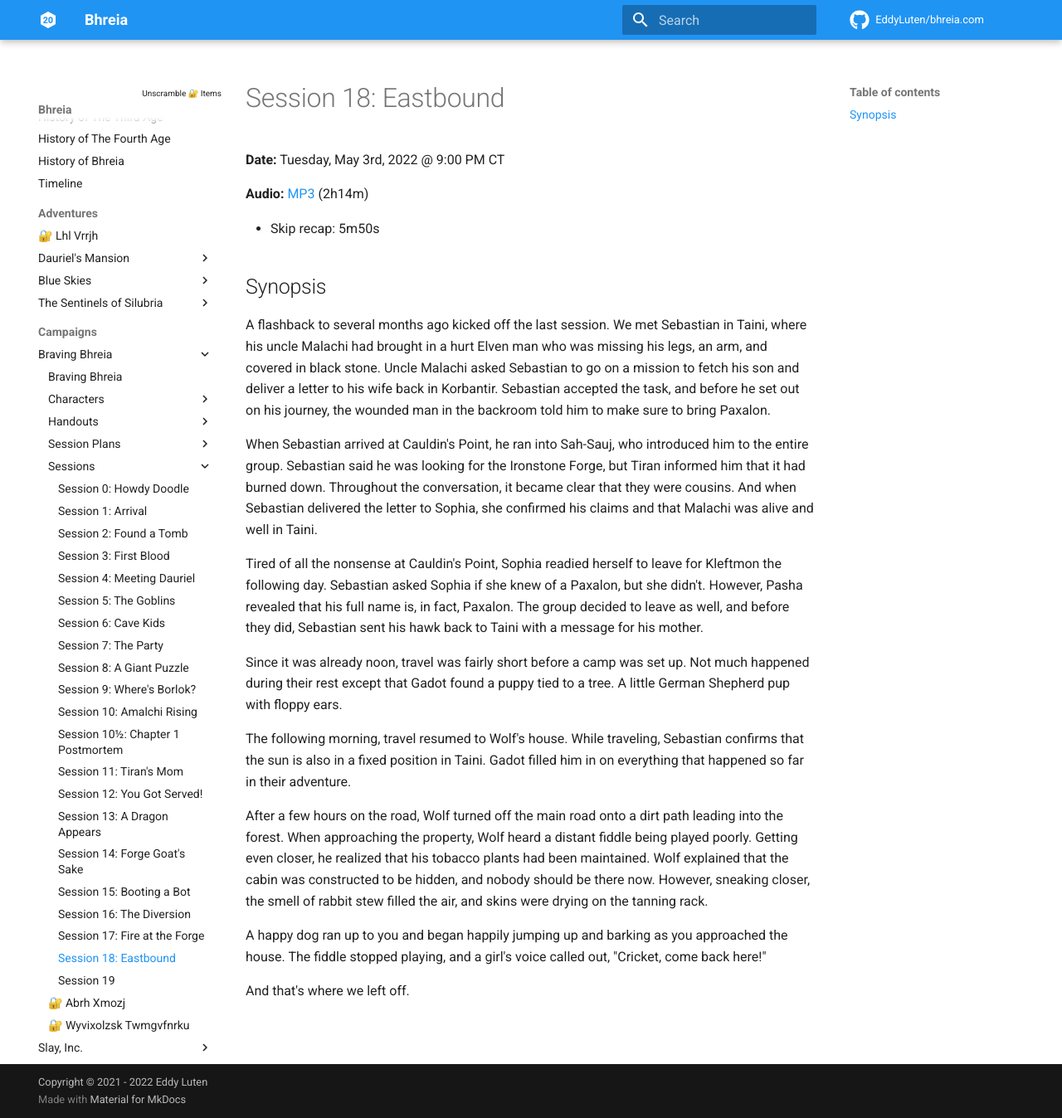
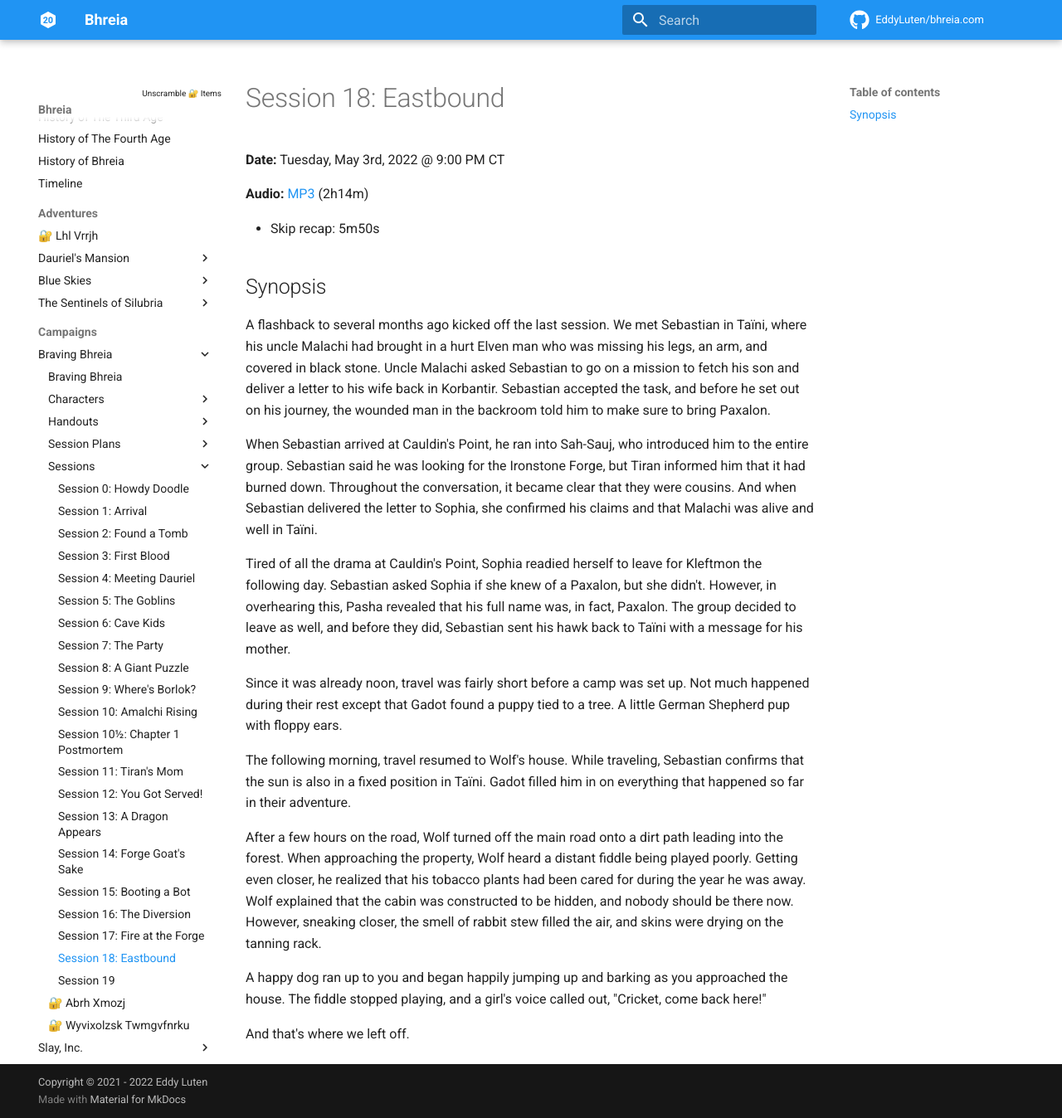
Before and after one commit to EddyLuten/bhreia.com, an MkDocs documentation site: the page built from docs/campaigns/braving-bhreia/sessions/session-18.md, in a window 1280 px wide and 1348 px high. Shown: the whole window at 83% size. Built offline with MkDocs 1.6.1 and Material for MkDocs 9.7.7, drawn with Linux system fonts in a browser that asks for light colours; comment, search, counter and statistics services are not loaded.

```diff
--- a/docs/campaigns/braving-bhreia/sessions/session-18.md
+++ b/docs/campaigns/braving-bhreia/sessions/session-18.md
@@ -13,17 +13,17 @@ categories:
 
 ## Synopsis
 
-A flashback to several months ago kicked off the last session. We met Sebastian in Taini, where his uncle Malachi had brought in a hurt Elven man who was missing his legs, an arm, and covered in black stone. Uncle Malachi asked Sebastian to go on a mission to fetch his son and deliver a letter to his wife back in Korbantir. Sebastian accepted the task, and before he set out on his journey, the wounded man in the backroom told him to make sure to bring Paxalon.
+A flashback to several months ago kicked off the last session. We met Sebastian in Taïni, where his uncle Malachi had brought in a hurt Elven man who was missing his legs, an arm, and covered in black stone. Uncle Malachi asked Sebastian to go on a mission to fetch his son and deliver a letter to his wife back in Korbantir. Sebastian accepted the task, and before he set out on his journey, the wounded man in the backroom told him to make sure to bring Paxalon.
 
-When Sebastian arrived at Cauldin's Point, he ran into Sah-Sauj, who introduced him to the entire group. Sebastian said he was looking for the Ironstone Forge, but Tiran informed him that it had burned down. Throughout the conversation, it became clear that they were cousins. And when Sebastian delivered the letter to Sophia, she confirmed his claims and that Malachi was alive and well in Taini.
+When Sebastian arrived at Cauldin's Point, he ran into Sah-Sauj, who introduced him to the entire group. Sebastian said he was looking for the Ironstone Forge, but Tiran informed him that it had burned down. Throughout the conversation, it became clear that they were cousins. And when Sebastian delivered the letter to Sophia, she confirmed his claims and that Malachi was alive and well in Taïni.
 
-Tired of all the nonsense at Cauldin's Point, Sophia readied herself to leave for Kleftmon the following day. Sebastian asked Sophia if she knew of a Paxalon, but she didn't. However, Pasha revealed that his full name is, in fact, Paxalon. The group decided to leave as well, and before they did, Sebastian sent his hawk back to Taini with a message for his mother.
+Tired of all the drama at Cauldin's Point, Sophia readied herself to leave for Kleftmon the following day. Sebastian asked Sophia if she knew of a Paxalon, but she didn't. However, in overhearing this, Pasha revealed that his full name was, in fact, Paxalon. The group decided to leave as well, and before they did, Sebastian sent his hawk back to Taïni with a message for his mother.
 
 Since it was already noon, travel was fairly short before a camp was set up. Not much happened during their rest except that Gadot found a puppy tied to a tree. A little German Shepherd pup with floppy ears.
 
-The following morning, travel resumed to Wolf's house. While traveling, Sebastian confirms that the sun is also in a fixed position in Taini. Gadot filled him in on everything that happened so far in their adventure.
+The following morning, travel resumed to Wolf's house. While traveling, Sebastian confirms that the sun is also in a fixed position in Taïni. Gadot filled him in on everything that happened so far in their adventure.
 
-After a few hours on the road, Wolf turned off the main road onto a dirt path leading into the forest. When approaching the property, Wolf heard a distant fiddle being played poorly. Getting even closer, he realized that his tobacco plants had been maintained. Wolf explained that the cabin was constructed to be hidden, and nobody should be there now. However, sneaking closer, the smell of rabbit stew filled the air, and skins were drying on the tanning rack.
+After a few hours on the road, Wolf turned off the main road onto a dirt path leading into the forest. When approaching the property, Wolf heard a distant fiddle being played poorly. Getting even closer, he realized that his tobacco plants had been cared for during the year he was away. Wolf explained that the cabin was constructed to be hidden, and nobody should be there now. However, sneaking closer, the smell of rabbit stew filled the air, and skins were drying on the tanning rack.
 
 A happy dog ran up to you and began happily jumping up and barking as you approached the house. The fiddle stopped playing, and a girl's voice called out, "Cricket, come back here!"
 
```
Also changed, not shown: docs/campaigns/braving-bhreia/plans/plan-19.md (+6 -0 lines), docs/campaigns/braving-bhreia/sessions/session-19.md (+1 -1 lines), docs/campaigns/slay-inc/sessions/session-2.md (+1 -1 lines).
